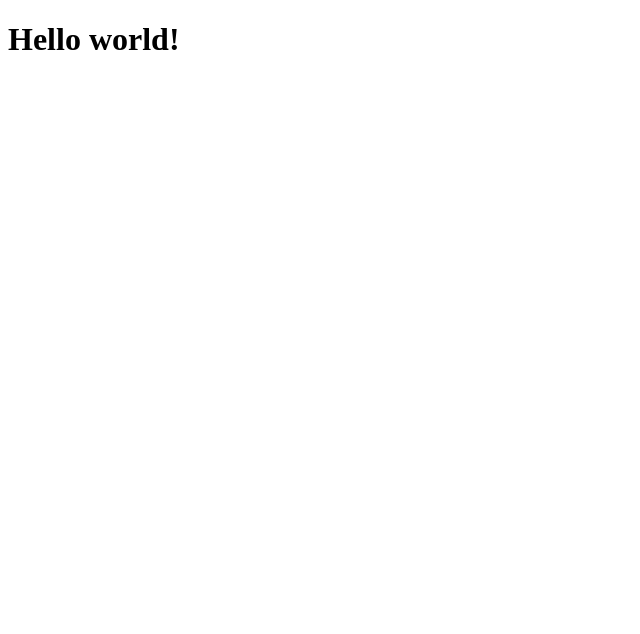
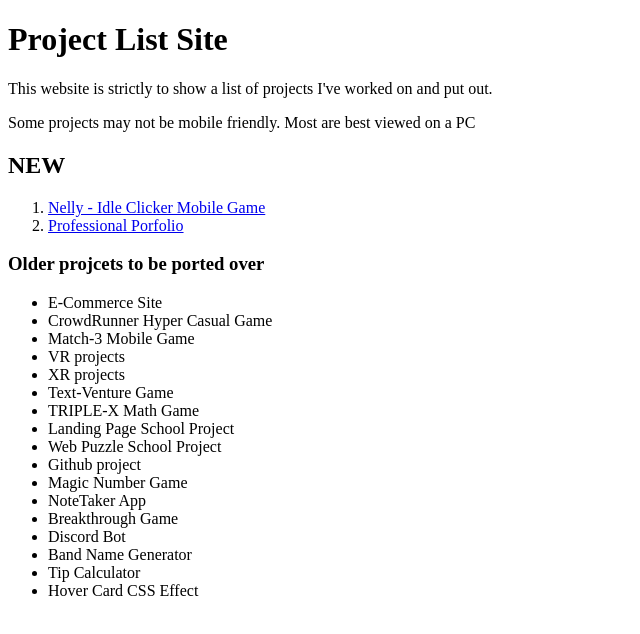
Before and after one commit to ScytheDragonStudios/projectlistsite, a plain HTML site: page index.html in a window 1280 px wide. Shown: the whole page, without its empty margins (0-640 px from the left). Drawn offline with Linux system fonts and the light colour scheme.

Commit message:
commit1
Added current list of finished projects.  No CSS.

```diff
--- a/index.html
+++ b/index.html
@@ -3,9 +3,36 @@
 <head>
     <meta charset="UTF-8">
     <meta name="viewport" content="width=device-width, initial-scale=1.0">
-    <title>Document</title>
+    <title>Project List</title>
 </head>
 <body>
-    <h1>Hello world!</h1>
+    <h1>Project List Site</h1>
+    <p>This website is strictly to show a list of projects I've worked on and put out.</p>
+    <p>Some projects may not be mobile friendly.  Most are best viewed on a PC</p>
+    <h2>NEW</h2>
+    <ol>
+        <li><a href="https://play.google.com/store/apps/details?id=com.ScytheDragonStudios.NellyIdleClickerGame">Nelly - Idle Clicker Mobile Game</a></li>
+        <li><a href="https://scythedragonstudios.github.io/JohnKlaineProPort/">Professional Porfolio</a></li>
+    </ol>
+    <h3>Older projcets to be ported over</h3>
+    <ul>
+        <li>E-Commerce Site</li>
+        <li>CrowdRunner Hyper Casual Game</li>
+        <li>Match-3 Mobile Game</li>
+        <li>VR projects</li>
+        <li>XR projects</li>
+        <li>Text-Venture Game</li>
+        <li>TRIPLE-X Math Game</li>
+        <li>Landing Page School Project</li>
+        <li>Web Puzzle School Project</li>
+        <li>Github project</li>
+        <li>Magic Number Game</li>
+        <li>NoteTaker App</li>
+        <li>Breakthrough Game</li>
+        <li>Discord Bot</li>
+        <li>Band Name Generator</li>
+        <li>Tip Calculator</li>
+        <li>Hover Card CSS Effect</li>
+    </ul>
 </body>
 </html>
```
